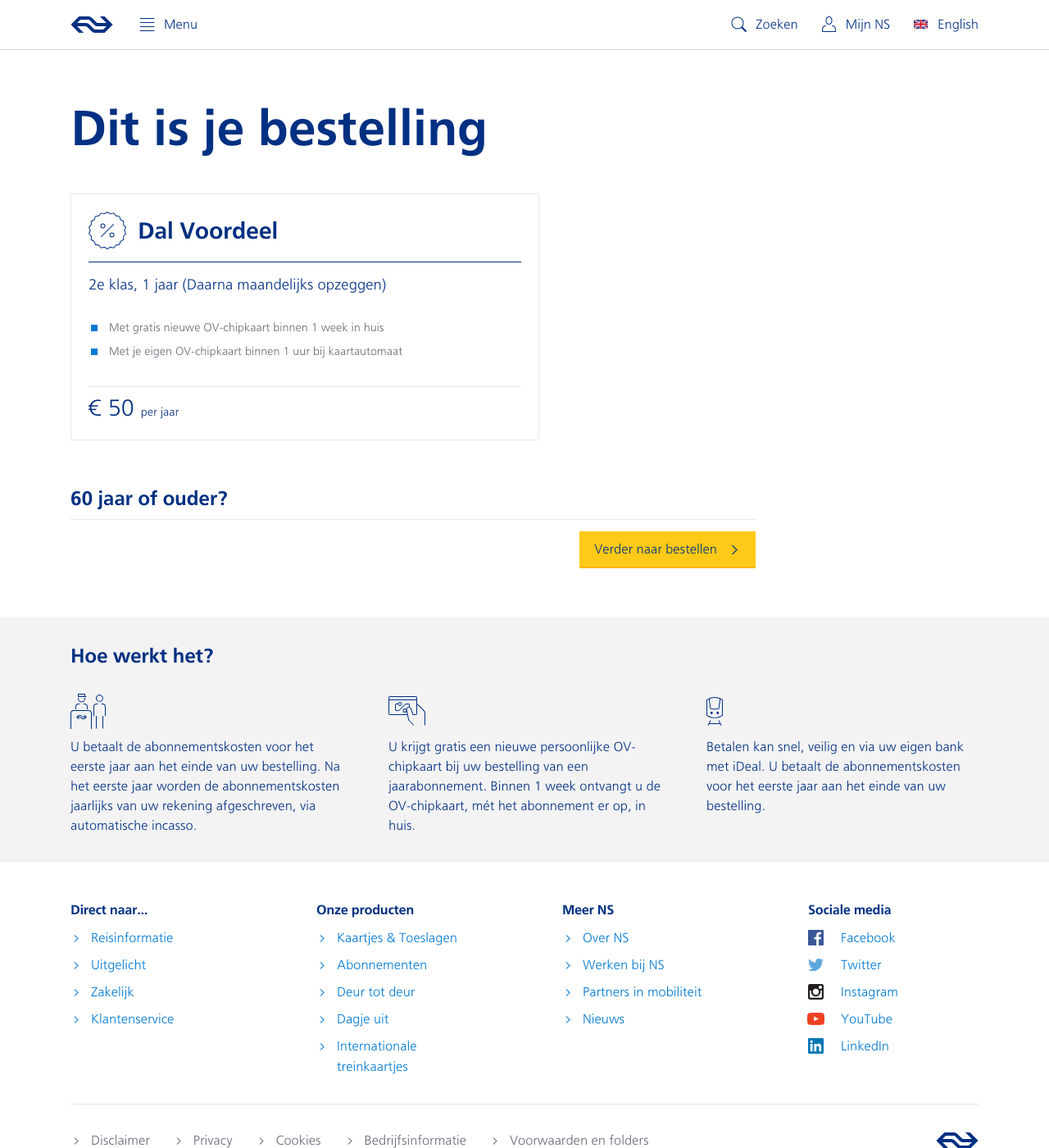
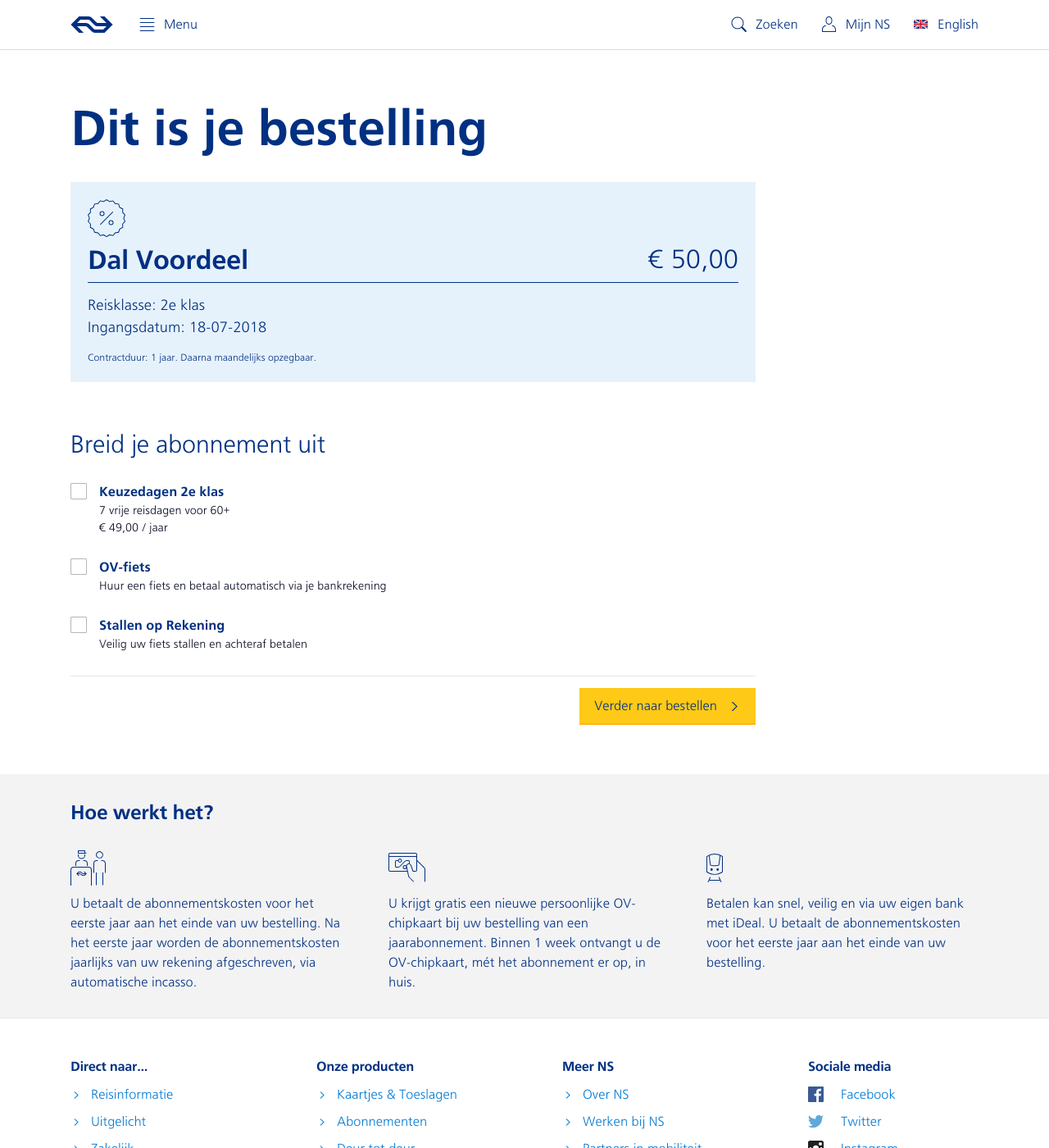
Before and after one commit to tdenheld/ns-ros, a Jekyll site: the page built from index.html, in a window 1280 px wide and 1400 px high. Shown: the whole window at 82% size. Built offline with Jekyll 4.4.1, drawn with Linux system fonts in a browser that asks for light colours.

Commit message:
init blue box

```diff
--- a/_includes/cta.html
+++ b/_includes/cta.html
@@ -3,5 +3,4 @@
     <a href="/bestellen/stap{{ page.dest }}.html" class="button button--arrowRight button--nsYellow w-100 w-auto-sm">
         {{ page.cta }}
     </a>
-    <p class="f14 f-grey-4 mb-0 txt-c mt-1 visible-xs">Je betaald het eerste jaar</p>
 </div>
--- /dev/null
+++ b/_includes/order-details.html
@@ -0,0 +1,13 @@
+<div class="bg-vl-blue o-hidden pa-3 mb-6 mb-8-sm">
+    <div class="svg-blue" include="/assets/img/icons/discount--large.svg"></div>
+    <div class="g g-1-m">
+        <h3 class="f20 f32-sm lh-title fw-b mb-1">Dal Voordeel</h3>
+        <p class="f20 f32-sm lh-title f-blue txt-r mb-0">€ 50,00</p>
+    </div>
+    <div class="bo-b-blue mb-2"></div>
+    <div class="f-blue">
+        <p class="f16 f18-sm lh-copy mb-0">Reisklasse: 2e klas</p>
+        <p class="f16 f18-sm lh-copy mb-2">Ingangsdatum: 18-07-2018</p>
+        <p class="f12 lh-copy mb-0">Contractduur: 1 jaar. Daarna maandelijks opzegbaar.</p>
+    </div>
+</div>
--- a/_includes/order.html
+++ /dev/null
@@ -1,14 +0,0 @@
-<div class="tk-order bo-a">
-    <div class="g g-m-1 gap-2 items-center mb-1">
-        <div class="svg-blue" include="/assets/img/icons/discount--large.svg"></div>
-        <h3 class="f24 f28-sm lh-title fw-b mb-1">Dal Voordeel</h3>
-    </div>
-    <div class="bo-b-blue mb-2"></div>
-    <p class="f-blue f16 f18-sm lh-copy mb-4">2e klas, 1 jaar (Daarna maandelijks opzeggen)</p>
-    <ul class="f-grey-4 f14 lh-copy">
-        <li>Met gratis nieuwe OV-chipkaart binnen 1 week in huis</li>
-        <li>Met je eigen OV-chipkaart binnen 1 uur bij kaartautomaat</li>
-    </ul>
-    <div class="bo-b mb-2"></div>
-    <div class="f-blue f28">€ 50 <span class="f14">per jaar</span></div>
-</div>
--- a/_sass/templates.app.scss
+++ b/_sass/templates.app.scss
@@ -188,20 +188,3 @@
         fill: $ns-blue;
     }
 }
-
-
-
-
-// order details
-// --------------------------------------------
-
-.tk-order {
-    overflow: hidden;
-    padding: 21px;
-    max-width: 572px;
-    margin-bottom: $one-half-gutter;
-
-    @include sm {
-        margin-bottom: $double-gutter;
-    }
-}
--- a/index.html
+++ b/index.html
@@ -4,6 +4,24 @@
 dest: 1
 ---
 
-<h1 class="f38 f60-md lh-title fw-b mb-4 mb-6-sm">Dit is je bestelling</h1>
-{% include order.html %}
-<h2 class="headingM fw-b">60 jaar of ouder?</h2>
+<h1 class="f38 f60-md lh-title fw-b mb-4">Dit is je bestelling</h1>
+{% include order-details.html %}
+<h2 class="headingL mb-2">Breid je abonnement uit</h2>
+<form class="mb-4">
+    {% for checkbox in site.data.app.checkbox %}
+    <div class="checkbox formfield__checkbox mb-2">
+        <input required type="checkbox" class="checkbox__input" id="checkbox{{ forloop.index }}" name="checkbox{{ forloop.index }}">
+
+        <label class="checkbox__label" for="checkbox{{ forloop.index }}">
+            <div class="ml-1 fw-b f-blue">
+                {{ checkbox.title }}
+            </div>
+            <div class="ml-1 f14 lh-copy">
+                {{ checkbox.description }}<br>
+                {{ checkbox.price }}
+                {{ checkbox.per }}
+            </div>
+        </label>
+    </div>
+    {% endfor %}
+</form>
```
Also changed, not shown: 5 other files.
